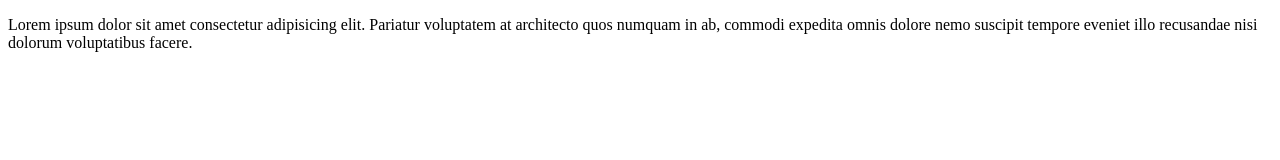
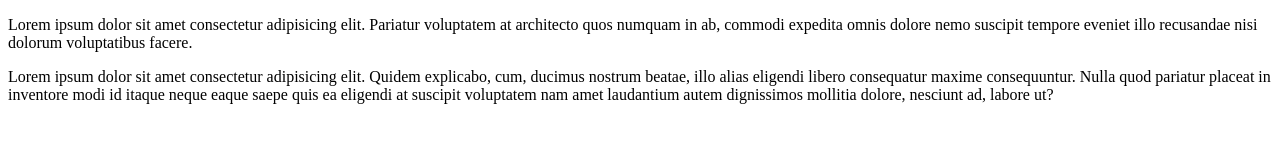
Before and after one commit to ruhanahmed01706/git-setup, a plain HTML site: page index.html in a window 1280 px wide. Drawn offline with Linux system fonts and the light colour scheme.

Commit message:
code modify

```diff
--- a/index.html
+++ b/index.html
@@ -7,5 +7,7 @@
 </head>
 <body>
     <p>Lorem ipsum dolor sit amet consectetur adipisicing elit. Pariatur voluptatem at architecto quos numquam in ab, commodi expedita omnis dolore nemo suscipit tempore eveniet illo recusandae nisi dolorum voluptatibus facere.</p>
+
+    <p>Lorem ipsum dolor sit amet consectetur adipisicing elit. Quidem explicabo, cum, ducimus nostrum beatae, illo alias eligendi libero consequatur maxime consequuntur. Nulla quod pariatur placeat in inventore modi id itaque neque eaque saepe quis ea eligendi at suscipit voluptatem nam amet laudantium autem dignissimos mollitia dolore, nesciunt ad, labore ut?</p>
 </body>
 </html>
```
